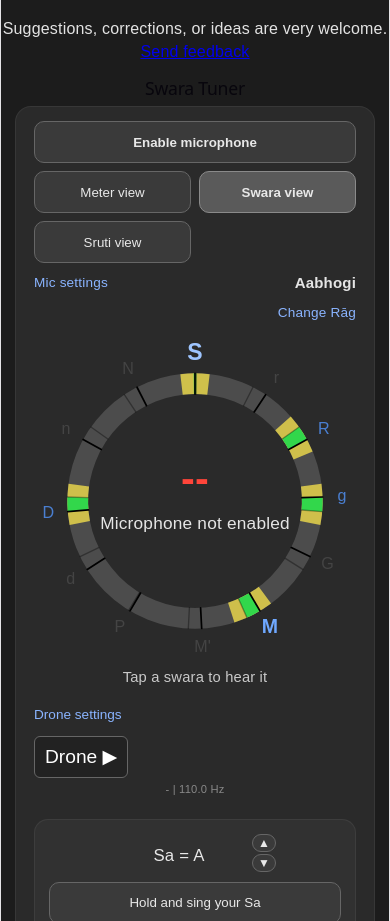
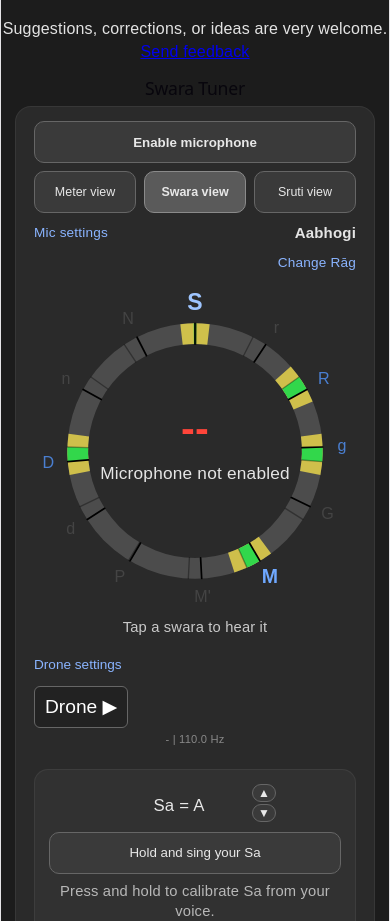
Before and after one commit to giammarco-volta/swara-tuner, a React (Vite) app: page / in a window 390 px wide. Shown: the part 1240-2161 px from the top of the page. Built offline with nearby package versions, Linux system fonts and the light colour scheme.

Commit message:
hidden drone file name in production

```diff
--- a/src/App.css
+++ b/src/App.css
@@ -294,18 +294,6 @@ button:disabled {
   border-color: rgba(255, 69, 58, 0.5);
   background: rgba(255, 69, 58, 0.12);
   color: #ffd0cc;
-}
-
-.view-toggle {
-  display: grid;
-  grid-template-columns: repeat(3, 1fr);
-  gap: 8px;
-}
-
-.view-toggle button {
-  flex: 1;              /* tutti uguali */
-  min-width: 0;         /* 🔴 importantissimo per evitare overflow */
-  white-space: nowrap;  /* evita spezzatura del testo */
 }
 
 .view-toggle button.active,
@@ -609,6 +597,20 @@ tr:nth-child(14) {
   content: attr(data-label);
 }
 
+.view-toggle {
+  display: inline-flex;
+  flex-wrap: nowrap;
+  gap: 6px;
+  align-items: center;
+  white-space: nowrap;
+}
+
+.view-toggle button {
+  white-space: nowrap;
+  flex: 0 0 auto;
+  min-width: 0;
+}
+
 @media (max-width: 980px) {
   .top-controls-grid {
     grid-template-columns: 1fr;
@@ -628,18 +630,25 @@ tr:nth-child(14) {
   text-align: left;
 }
 
-.view-toggle {
-  width: 100%;
-  margin-left: auto;
-  margin-right: auto;
+.tuner-toolbar {
+  display: flex;
+  align-items: center;
+  justify-content: space-between;
+  gap: 10px;
+  flex-wrap: wrap;
 }
 
-  .view-toggle button,
-  .tradition-toggle button,
-  .mic-toggle-button {
-    flex: 1 1 auto;
-    width: 100%;
+@media (max-width: 420px) {
+  .view-toggle {
+    gap: 4px;
+    order: 2;
   }
+
+  .view-toggle button {
+    font-size: 0.78rem;
+    padding: 6px 4px;
+  }
+}
 
   .scale-grid {
     grid-template-columns: repeat(4, minmax(0, 1fr));
@@ -665,11 +674,6 @@ tr:nth-child(14) {
 .panel-link:hover {
   text-decoration: underline;
 }
-/*
-.panel-link-container {
-  text-align: center;
-  margin-bottom: 12px;
-}*/
 
 @media (max-width: 480px) {
   .scale-grid {
@@ -704,57 +708,6 @@ tr:nth-child(14) {
   text-align: right;
   margin-left: auto;
 }
-/*
-@media (max-width: 700px) {
-  .tuner-toolbar {
-    display: grid;
-    grid-template-columns: 1fr 1fr;
-    grid-template-areas:
-      "mic mic"
-      "toggle toggle"
-      "miclink raga";
-    row-gap: 8px;
-    column-gap: 12px;
-    align-items: start;
-  }
-
-  .mic-toolbar-group {
-    grid-area: mic;
-    display: contents;
-  }
-
-  .mic-toggle-button {
-    grid-area: mic;
-    width: 100%;
-  }
-
-  .mic-toolbar-group .panel-link {
-    grid-area: miclink;
-    justify-self: start;
-    align-self: start;
-    margin-top: 0;
-  }
-
-  .view-toggle {
-    grid-area: toggle;
-    display: grid;
-    grid-template-columns: 1fr 1fr;
-    gap: 8px;
-    width: 100%;
-  }
-
-  .view-toggle button {
-    width: 100%;
-  }
-
-  .raga-toolbar {
-    grid-area: raga;
-    margin-left: 0;
-    text-align: right;
-    justify-self: end;
-    align-self: start;
-  }
-}*/
 
 @media (max-width: 700px) {
   .tuner-toolbar {
@@ -789,13 +742,15 @@ tr:nth-child(14) {
   .view-toggle {
     grid-area: toggle;
     display: grid;
-    grid-template-columns: 1fr 1fr;
+    grid-template-columns: repeat(3, minmax(0, 1fr));
     gap: 8px;
     width: 100%;
   }
 
   .view-toggle button {
     width: 100%;
+    min-width: 0;
+    white-space: nowrap;
   }
 
   .raga-toolbar {
--- a/src/TunerApp.tsx
+++ b/src/TunerApp.tsx
@@ -60,6 +60,8 @@ const MA_OPTIONS: MaChoice[] = ["", "Ma1", "Ma2"];
 const PA_OPTIONS: PaChoice[] = ["", "Pa"];
 const DHA_OPTIONS: DhaChoice[] = ["", "Dha1", "Dha2", "Dha3"];
 const NI_OPTIONS: NiChoice[] = ["", "Ni1", "Ni2", "Ni3"];
+
+const showDroneDebug = import.meta.env.VITE_SHOW_DRONE_DEBUG === "true";
 
 type Tradition = "hindustani" | "carnatic";
 
@@ -2557,9 +2559,11 @@ export default function TunerApp() {
           </div>
         </div>
 
+        {showDroneDebug && (
           <div style={{ fontSize: "0.7rem", color: "#888" }}>
             {currentDroneSampleName} | {droneSaHz.toFixed(1)} Hz
           </div>
+        )}
 
         <div className="tuner-controls">
             <div className="tuner-control-card">
```
Also changed, not shown: 2 other files (tests, documents, lock files or other folders). Lines whose indentation alone changed are shown as unchanged.
